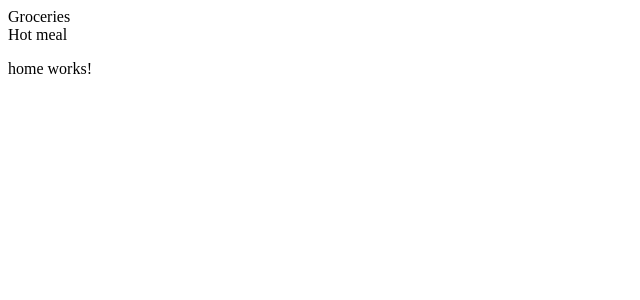
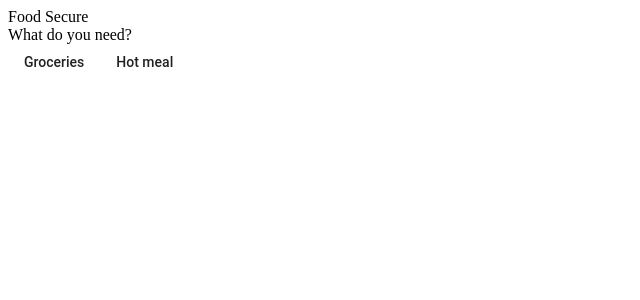
Before and after one commit to CambieStreetAnalytica/foodsecure, an Angular app in the folder web/: page /main in a window 1280 px wide. Shown: the top 300 px of the page, without its empty margins (0-640 px from the left). Built offline with nearby package versions, Linux system fonts and the light colour scheme.

Commit message:
skeleton buttons

```diff
--- a/web/package.json
+++ b/web/package.json
@@ -11,12 +11,14 @@
   },
   "private": true,
   "dependencies": {
-    "@angular/animations": "~7.0.0",
+    "@angular/animations": "^7.0.4",
+    "@angular/cdk": "^7.1.0",
     "@angular/common": "~7.0.0",
     "@angular/compiler": "~7.0.0",
     "@angular/core": "~7.0.0",
     "@angular/forms": "~7.0.0",
     "@angular/http": "~7.0.0",
+    "@angular/material": "^7.1.0",
     "@angular/platform-browser": "~7.0.0",
     "@angular/platform-browser-dynamic": "~7.0.0",
     "@angular/router": "~7.0.0",
--- a/web/src/app/app.component.html
+++ b/web/src/app/app.component.html
@@ -1,11 +1 @@
-<div>
-    <div class="home-header">
-        <div class="home-title"></div>
-        <div class="home-desc"></div>
-    </div>
-    <div class="action-container">
-        <div class="grocery-btn">Groceries</div>
-        <div class="meal-btn">Hot meal</div>
-    </div>
-</div>
 <router-outlet></router-outlet>
--- a/web/src/app/app.module.ts
+++ b/web/src/app/app.module.ts
@@ -1,7 +1,7 @@
 import { BrowserModule } from '@angular/platform-browser';
 import { NgModule } from '@angular/core';
 
-import {MatCardModule} from '@angular/material/card';
+import {MatButtonModule} from '@angular/material/button';
 
 import { AppRoutingModule } from './app-routing.module';
 import { AppComponent } from './app.component';
@@ -23,7 +23,7 @@ import { AuthorizeComponent } from './authorize/authorize.component';
   imports: [
     BrowserModule,
     AppRoutingModule,
-    MatCardModule
+    MatButtonModule
   ],
   providers: [],
   bootstrap: [AppComponent]
--- a/web/src/app/home/home.component.html
+++ b/web/src/app/home/home.component.html
@@ -1,3 +1,8 @@
-<p routerLink="/groceries">
-  home works!
-</p>
+<div class="home-header">
+    <div class="home-title">Food Secure</div>
+    <div class="home-desc">What do you need?</div>
+</div>
+<div class="action-container">
+    <button mat-flat-button routerLink="/groceries" class="grocery-btn">Groceries</button>
+    <button mat-flat-button class="meal-btn">Hot meal</button>
+</div>
--- a/web/src/styles.less
+++ b/web/src/styles.less
@@ -1 +1,2 @@
 /* You can add global styles to this file, and also import other style files */
+@import '~@angular/material/prebuilt-themes/deeppurple-amber.css';
```
Also changed, not shown: 1 other file (tests, documents, lock files or other folders).
